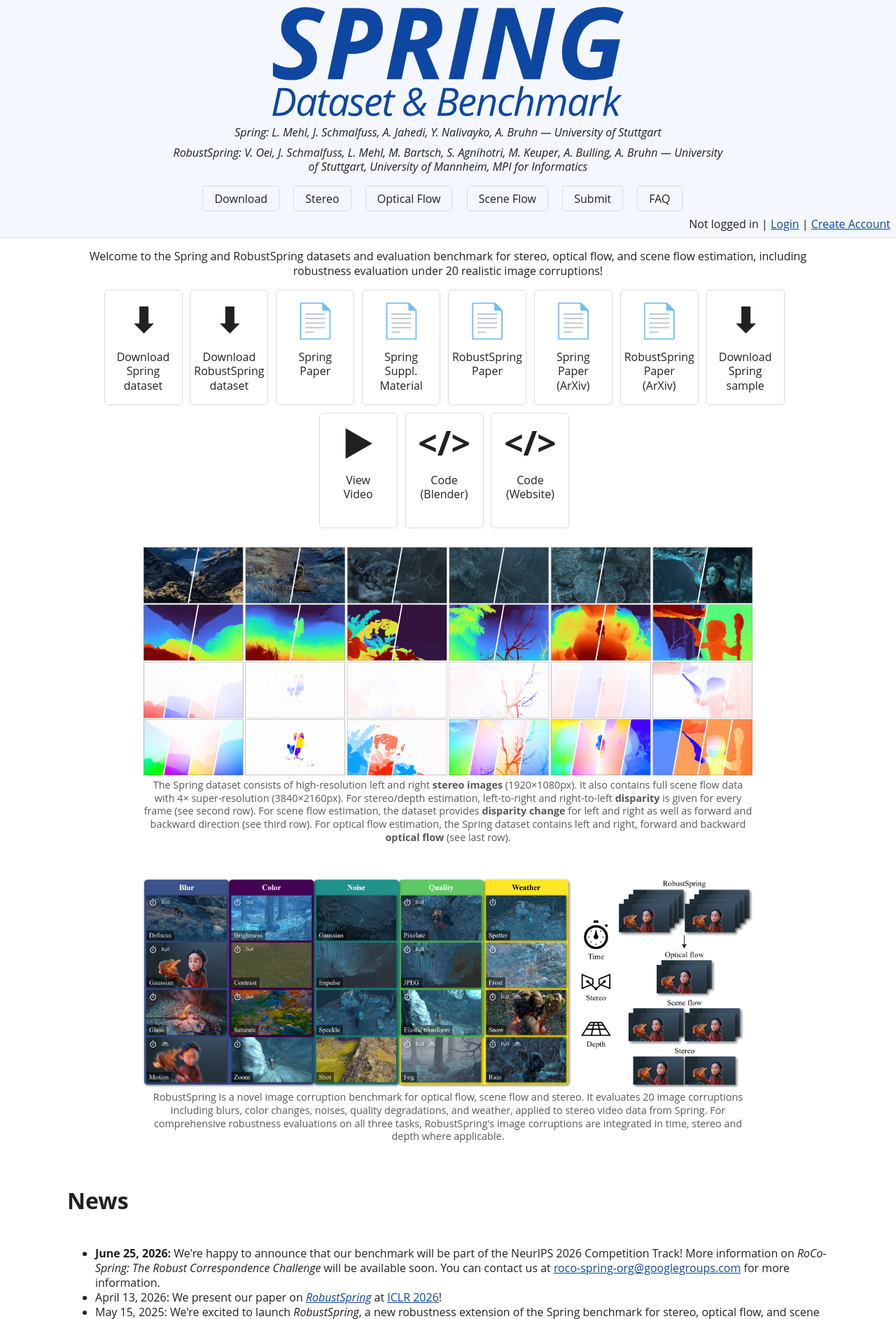
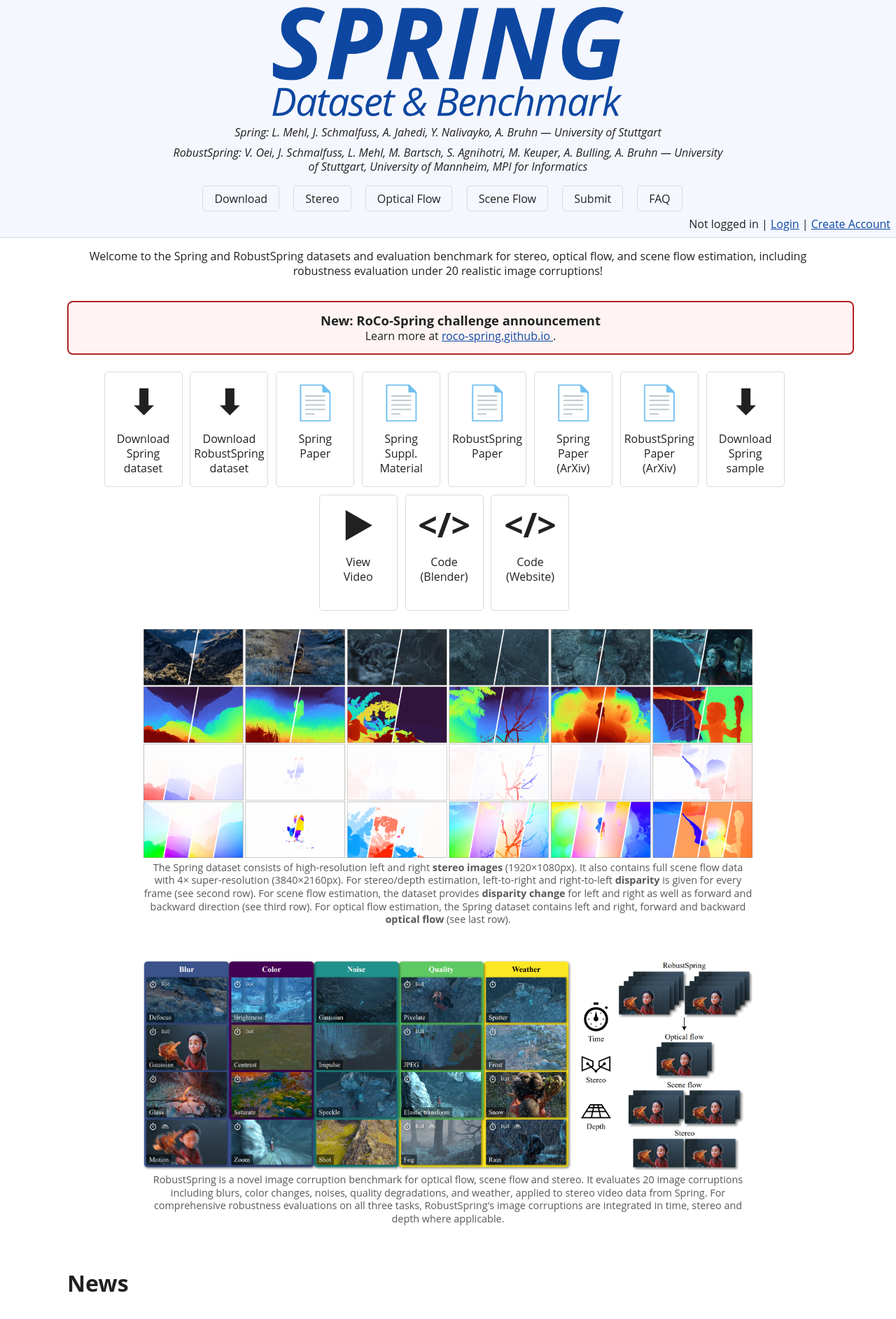
Before and after one commit to cv-stuttgart/springwebsite, a Django app: page / in a window 1280 px wide. Shown: the top 1885 px of the page at 70% size. Run offline with Django 4.2, Linux system fonts and the light colour scheme.

Commit message:
Add RoCo-Spring announcement

```diff
--- a/springeval/templates/springeval/index.html
+++ b/springeval/templates/springeval/index.html
@@ -6,6 +6,15 @@
     Welcome to the Spring and RobustSpring datasets and evaluation benchmark for stereo, optical flow, and scene flow
     estimation, including robustness evaluation under 20 realistic image corruptions!
 </p>
+
+<div style="margin: 1em auto 1.5em auto; width: 100%; max-width: 1100px; text-align: center; border: 2px solid #b22222; border-radius: 8px; background-color: #fff3f3; padding: 0.9em 1em;">
+    <strong style="font-size: 1.15em;">New: RoCo-Spring challenge announcement</strong><br>
+    <span>Learn more at
+        <a href="https://roco-spring.github.io/" target="_blank" rel="noopener noreferrer">
+            roco-spring.github.io
+        </a>.
+    </span>
+</div>
 
 
 <div style="margin: auto; width: 100%; display: flex; flex-wrap: wrap; justify-content: center;">
@@ -113,7 +122,9 @@
     <li>
         <strong>June 25, 2026:</strong>
         We're happy to announce that our benchmark will be part of the NeurIPS 2026 Competition Track!
-        More information on <em>RoCo-Spring: The Robust Correspondence Challenge</em> will be available soon.
+        More information on <em><a href="https://roco-spring.github.io/" target="_blank"
+                rel="noopener noreferrer">RoCo-Spring: The Robust Correspondence Challenge</a></em> is available on the
+        challenge website.
         You can contact us at <a href="mailto:roco-spring-org@googlegroups.com">roco-spring-org@googlegroups.com</a> for more information.
     </li>
     <li>
```
